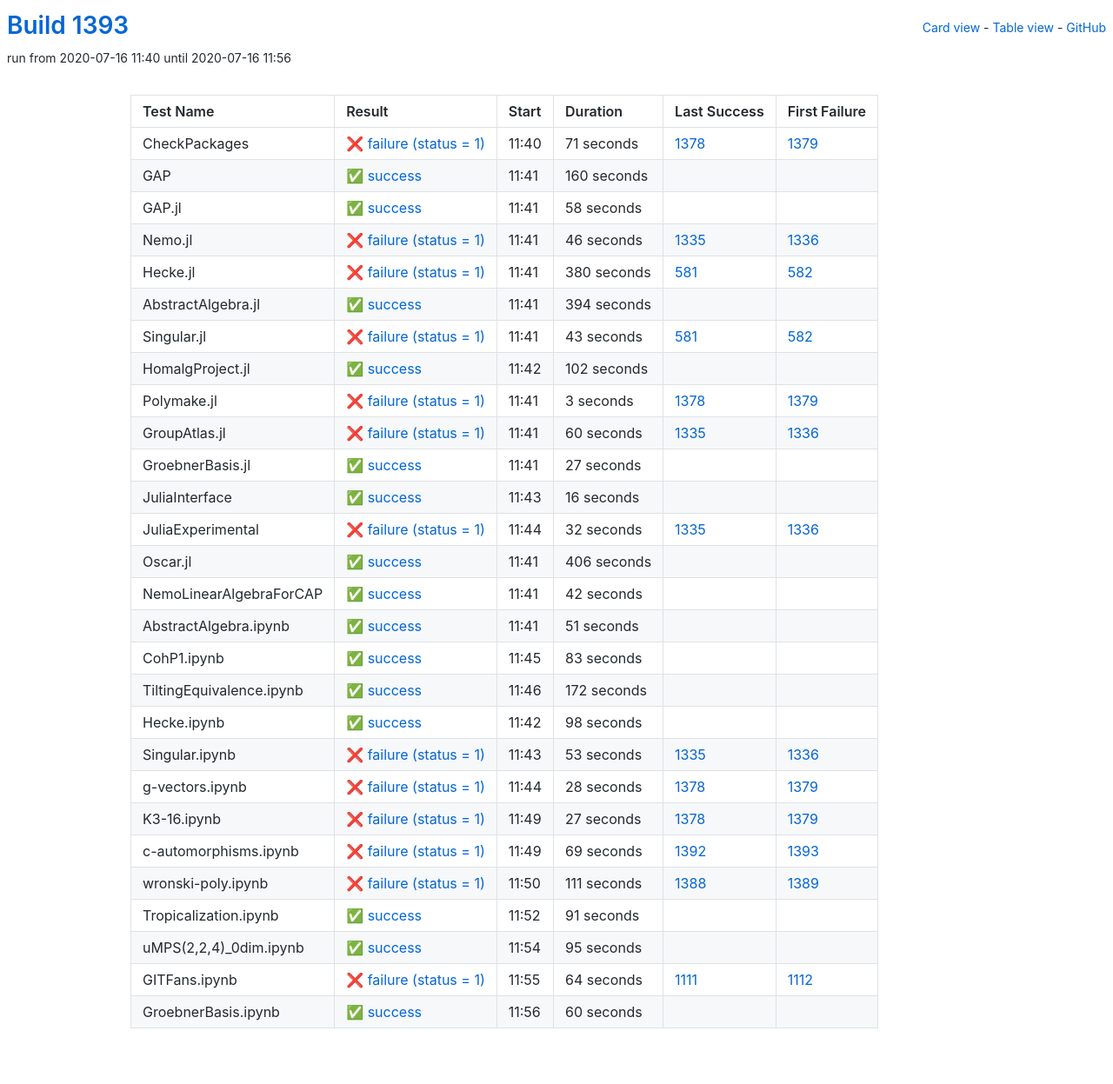
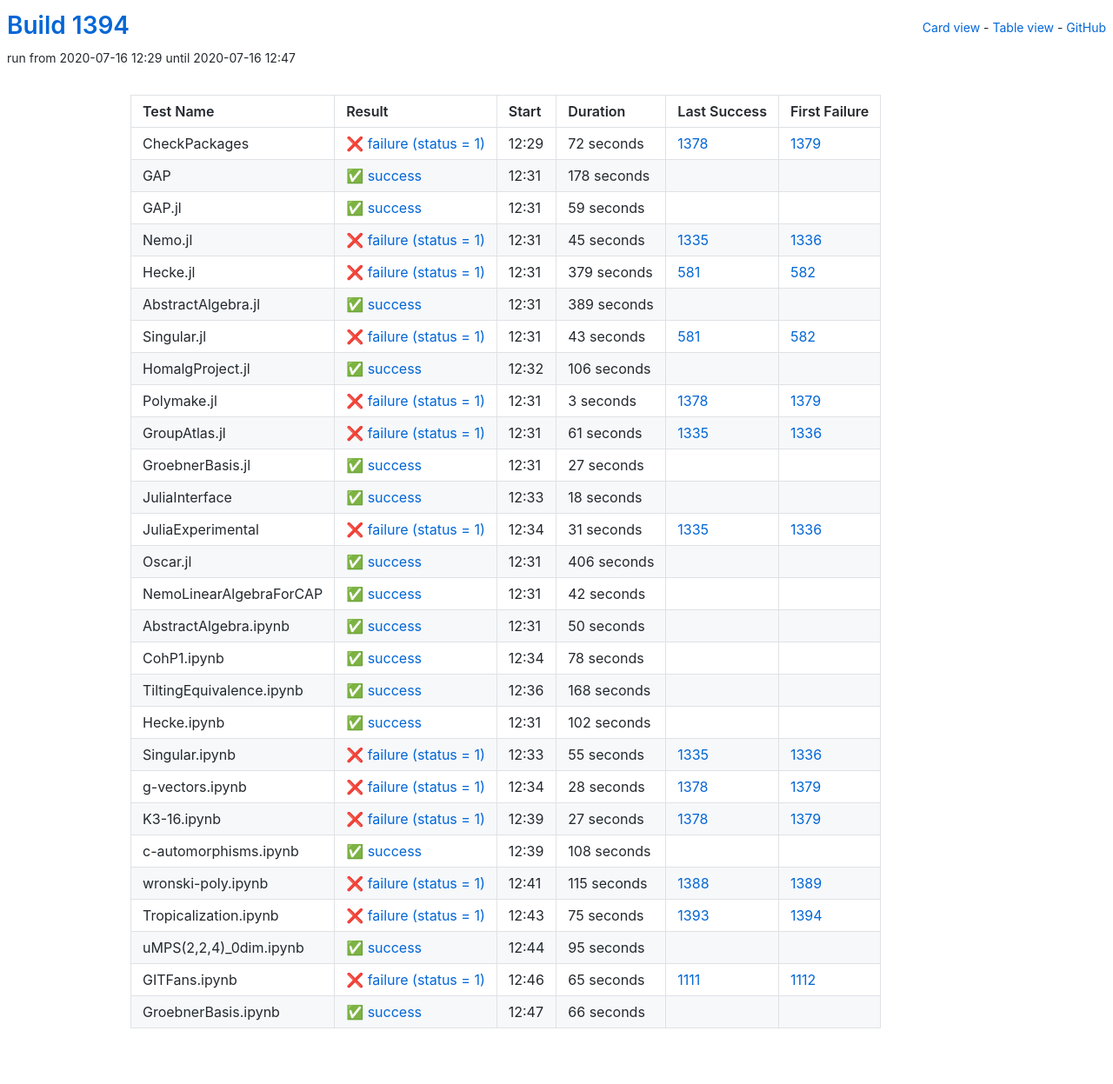
Before and after one commit to oscar-system/oscar-ci-status-1.4, a Jekyll site: the page built from table.html, in a window 1280 px wide. Shown: the whole page at 87% size. Built offline with Jekyll 4.4.1, drawn with Linux system fonts in a browser that asks for light colours.

Commit message:
Build #1394

```diff
--- a/_data/ci.yml
+++ b/_data/ci.yml
@@ -1,6 +1,6 @@
 ---
-build: 1393
-build_url: https://oscarci.mathematik.uni-kl.de/job/oscar-julia-1.4/1393/
+build: 1394
+build_url: https://oscarci.mathematik.uni-kl.de/job/oscar-julia-1.4/1394/
 job: oscar-julia-1.4
 organization: oscar-system
 repo: oscar-ci-status-1.4
@@ -8,80 +8,80 @@ repourl: https://github.com/oscar-system/oscar-ci-status-1.4
 tests:
 - name: CheckPackages
   id: checkpackages
-  log: https://oscarci.mathematik.uni-kl.de/job/oscar-julia-1.4/1393/artifact/logs/build-1393/CheckPackages.log
-  start: 2020-07-16 11:40
+  log: https://oscarci.mathematik.uni-kl.de/job/oscar-julia-1.4/1394/artifact/logs/build-1394/CheckPackages.log
+  start: 2020-07-16 12:29
   success: false
   exitcode: 1
   status: failure
-  duration: 71
+  duration: 72
   last_success: 1378
   last_success_url: https://oscarci.mathematik.uni-kl.de/job/oscar-julia-1.4/1378/
   first_failure: 1379
   first_failure_url: https://oscarci.mathematik.uni-kl.de/job/oscar-julia-1.4/1379/
 - name: GAP
   id: gap
-  log: https://oscarci.mathematik.uni-kl.de/job/oscar-julia-1.4/1393/artifact/logs/build-1393/GAP.log
-  start: 2020-07-16 11:41
+  log: https://oscarci.mathematik.uni-kl.de/job/oscar-julia-1.4/1394/artifact/logs/build-1394/GAP.log
+  start: 2020-07-16 12:31
   success: true
   exitcode: 0
   status: success
-  duration: 160
+  duration: 178
   last_success: false
   last_success_url:
   first_failure: false
   first_failure_url:
 - name: GAP.jl
   id: gap-jl
-  log: https://oscarci.mathematik.uni-kl.de/job/oscar-julia-1.4/1393/artifact/logs/build-1393/GAP.jl.log
-  start: 2020-07-16 11:41
+  log: https://oscarci.mathematik.uni-kl.de/job/oscar-julia-1.4/1394/artifact/logs/build-1394/GAP.jl.log
+  start: 2020-07-16 12:31
   success: true
   exitcode: 0
   status: success
-  duration: 58
+  duration: 59
   last_success: false
   last_success_url:
   first_failure: false
   first_failure_url:
 - name: Nemo.jl
   id: nemo-jl
-  log: https://oscarci.mathematik.uni-kl.de/job/oscar-julia-1.4/1393/artifact/logs/build-1393/Nemo.jl.log
-  start: 2020-07-16 11:41
+  log: https://oscarci.mathematik.uni-kl.de/job/oscar-julia-1.4/1394/artifact/logs/build-1394/Nemo.jl.log
+  start: 2020-07-16 12:31
   success: false
   exitcode: 1
   status: failure
-  duration: 46
+  duration: 45
   last_success: 1335
   last_success_url: https://oscarci.mathematik.uni-kl.de/job/oscar-julia-1.4/1335/
   first_failure: 1336
   first_failure_url: https://oscarci.mathematik.uni-kl.de/job/oscar-julia-1.4/1336/
 - name: Hecke.jl
   id: hecke-jl
-  log: https://oscarci.mathematik.uni-kl.de/job/oscar-julia-1.4/1393/artifact/logs/build-1393/Hecke.jl.log
-  start: 2020-07-16 11:41
+  log: https://oscarci.mathematik.uni-kl.de/job/oscar-julia-1.4/1394/artifact/logs/build-1394/Hecke.jl.log
+  start: 2020-07-16 12:31
   success: false
   exitcode: 1
   status: failure
-  duration: 380
+  duration: 379
   last_success: 581
   last_success_url: https://oscarci.mathematik.uni-kl.de/job/oscar-julia-1.4/581/
   first_failure: 582
   first_failure_url: https://oscarci.mathematik.uni-kl.de/job/oscar-julia-1.4/582/
 - name: AbstractAlgebra.jl
   id: abstractalgebra-jl
-  log: https://oscarci.mathematik.uni-kl.de/job/oscar-julia-1.4/1393/artifact/logs/build-1393/AbstractAlgebra.jl.log
-  start: 2020-07-16 11:41
+  log: https://oscarci.mathematik.uni-kl.de/job/oscar-julia-1.4/1394/artifact/logs/build-1394/AbstractAlgebra.jl.log
+  start: 2020-07-16 12:31
   success: true
   exitcode: 0
   status: success
-  duration: 394
+  duration: 389
   last_success: false
   last_success_url:
   first_failure: false
   first_failure_url:
 - name: Singular.jl
   id: singular-jl
-  log: https://oscarci.mathematik.uni-kl.de/job/oscar-julia-1.4/1393/artifact/logs/build-1393/Singular.jl.log
-  start: 2020-07-16 11:41
+  log: https://oscarci.mathematik.uni-kl.de/job/oscar-julia-1.4/1394/artifact/logs/build-1394/Singular.jl.log
+  start: 2020-07-16 12:31
   success: false
   exitcode: 1
   status: failure
@@ -92,20 +92,20 @@ tests:
   first_failure_url: https://oscarci.mathematik.uni-kl.de/job/oscar-julia-1.4/582/
 - name: HomalgProject.jl
   id: homalgproject-jl
-  log: https://oscarci.mathematik.uni-kl.de/job/oscar-julia-1.4/1393/artifact/logs/build-1393/HomalgProject.jl.log
-  start: 2020-07-16 11:42
+  log: https://oscarci.mathematik.uni-kl.de/job/oscar-julia-1.4/1394/artifact/logs/build-1394/HomalgProject.jl.log
+  start: 2020-07-16 12:32
   success: true
   exitcode: 0
   status: success
-  duration: 102
+  duration: 106
   last_success: false
   last_success_url:
   first_failure: false
   first_failure_url:
 - name: Polymake.jl
   id: polymake-jl
-  log: https://oscarci.mathematik.uni-kl.de/job/oscar-julia-1.4/1393/artifact/logs/build-1393/Polymake.jl.log
-  start: 2020-07-16 11:41
+  log: https://oscarci.mathematik.uni-kl.de/job/oscar-julia-1.4/1394/artifact/logs/build-1394/Polymake.jl.log
+  start: 2020-07-16 12:31
   success: false
   exitcode: 1
   status: failure
@@ -116,20 +116,20 @@ tests:
   first_failure_url: https://oscarci.mathematik.uni-kl.de/job/oscar-julia-1.4/1379/
 - name: GroupAtlas.jl
   id: groupatlas-jl
-  log: https://oscarci.mathematik.uni-kl.de/job/oscar-julia-1.4/1393/artifact/logs/build-1393/GroupAtlas.jl.log
-  start: 2020-07-16 11:41
+  log: https://oscarci.mathematik.uni-kl.de/job/oscar-julia-1.4/1394/artifact/logs/build-1394/GroupAtlas.jl.log
+  start: 2020-07-16 12:31
   success: false
   exitcode: 1
   status: failure
-  duration: 60
+  duration: 61
   last_success: 1335
   last_success_url: https://oscarci.mathematik.uni-kl.de/job/oscar-julia-1.4/1335/
   first_failure: 1336
   first_failure_url: https://oscarci.mathematik.uni-kl.de/job/oscar-julia-1.4/1336/
 - name: GroebnerBasis.jl
   id: groebnerbasis-jl
-  log: https://oscarci.mathematik.uni-kl.de/job/oscar-julia-1.4/1393/artifact/logs/build-1393/GroebnerBasis.jl.log
-  start: 2020-07-16 11:41
+  log: https://oscarci.mathematik.uni-kl.de/job/oscar-julia-1.4/1394/artifact/logs/build-1394/GroebnerBasis.jl.log
+  start: 2020-07-16 12:31
   success: true
   exitcode: 0
   status: success
@@ -140,32 +140,32 @@ tests:
   first_failure_url:
 - name: JuliaInterface
   id: juliainterface
-  log: https://oscarci.mathematik.uni-kl.de/job/oscar-julia-1.4/1393/artifact/logs/build-1393/JuliaInterface.log
-  start: 2020-07-16 11:43
+  log: https://oscarci.mathematik.uni-kl.de/job/oscar-julia-1.4/1394/artifact/logs/build-1394/JuliaInterface.log
+  start: 2020-07-16 12:33
   success: true
   exitcode: 0
   status: success
-  duration: 16
+  duration: 18
   last_success: false
   last_success_url:
   first_failure: false
   first_failure_url:
 - name: JuliaExperimental
   id: juliaexperimental
-  log: https://oscarci.mathematik.uni-kl.de/job/oscar-julia-1.4/1393/artifact/logs/build-1393/JuliaExperimental.log
-  start: 2020-07-16 11:44
+  log: https://oscarci.mathematik.uni-kl.de/job/oscar-julia-1.4/1394/artifact/logs/build-1394/JuliaExperimental.log
+  start: 2020-07-16 12:34
   success: false
   exitcode: 1
   status: failure
-  duration: 32
+  duration: 31
   last_success: 1335
   last_success_url: https://oscarci.mathematik.uni-kl.de/job/oscar-julia-1.4/1335/
   first_failure: 1336
   first_failure_url: https://oscarci.mathematik.uni-kl.de/job/oscar-julia-1.4/1336/
 - name: Oscar.jl
   id: oscar-jl
-  log: https://oscarci.mathematik.uni-kl.de/job/oscar-julia-1.4/1393/artifact/logs/build-1393/Oscar.jl.log
-  start: 2020-07-16 11:41
+  log: https://oscarci.mathematik.uni-kl.de/job/oscar-julia-1.4/1394/artifact/logs/build-1394/Oscar.jl.log
+  start: 2020-07-16 12:31
   success: true
   exitcode: 0
   status: success
@@ -176,8 +176,8 @@ tests:
   first_failure_url:
 - name: NemoLinearAlgebraForCAP
   id: nemolinearalgebraforcap
-  log: https://oscarci.mathematik.uni-kl.de/job/oscar-julia-1.4/1393/artifact/logs/build-1393/NemoLinearAlgebraForCAP.log
-  start: 2020-07-16 11:41
+  log: https://oscarci.mathematik.uni-kl.de/job/oscar-julia-1.4/1394/artifact/logs/build-1394/NemoLinearAlgebraForCAP.log
+  start: 2020-07-16 12:31
   success: true
   exitcode: 0
   status: success
@@ -188,68 +188,68 @@ tests:
   first_failure_url:
 - name: AbstractAlgebra.ipynb
   id: abstractalgebra-ipynb
-  log: https://oscarci.mathematik.uni-kl.de/job/oscar-julia-1.4/1393/artifact/logs/build-1393/AbstractAlgebra.ipynb.log
-  start: 2020-07-16 11:41
+  log: https://oscarci.mathematik.uni-kl.de/job/oscar-julia-1.4/1394/artifact/logs/build-1394/AbstractAlgebra.ipynb.log
+  start: 2020-07-16 12:31
   success: true
   exitcode: 0
   status: success
-  duration: 51
+  duration: 50
   last_success: false
   last_success_url:
   first_failure: false
   first_failure_url:
 - name: CohP1.ipynb
   id: cohp1-ipynb
-  log: https://oscarci.mathematik.uni-kl.de/job/oscar-julia-1.4/1393/artifact/logs/build-1393/CohP1.ipynb.log
-  start: 2020-07-16 11:45
+  log: https://oscarci.mathematik.uni-kl.de/job/oscar-julia-1.4/1394/artifact/logs/build-1394/CohP1.ipynb.log
+  start: 2020-07-16 12:34
   success: true
   exitcode: 0
   status: success
-  duration: 83
+  duration: 78
   last_success: false
   last_success_url:
   first_failure: false
   first_failure_url:
 - name: TiltingEquivalence.ipynb
   id: tiltingequivalence-ipynb
-  log: https://oscarci.mathematik.uni-kl.de/job/oscar-julia-1.4/1393/artifact/logs/build-1393/TiltingEquivalence.ipynb.log
-  start: 2020-07-16 11:46
+  log: https://oscarci.mathematik.uni-kl.de/job/oscar-julia-1.4/1394/artifact/logs/build-1394/TiltingEquivalence.ipynb.log
+  start: 2020-07-16 12:36
   success: true
   exitcode: 0
   status: success
-  duration: 172
+  duration: 168
   last_success: false
   last_success_url:
   first_failure: false
   first_failure_url:
 - name: Hecke.ipynb
   id: hecke-ipynb
-  log: https://oscarci.mathematik.uni-kl.de/job/oscar-julia-1.4/1393/artifact/logs/build-1393/Hecke.ipynb.log
-  start: 2020-07-16 11:42
+  log: https://oscarci.mathematik.uni-kl.de/job/oscar-julia-1.4/1394/artifact/logs/build-1394/Hecke.ipynb.log
+  start: 2020-07-16 12:31
   success: true
   exitcode: 0
   status: success
-  duration: 98
+  duration: 102
   last_success: false
   last_success_url:
   first_failure: false
   first_failure_url:
 - name: Singular.ipynb
   id: singular-ipynb
-  log: https://oscarci.mathematik.uni-kl.de/job/oscar-julia-1.4/1393/artifact/logs/build-1393/Singular.ipynb.log
-  start: 2020-07-16 11:43
+  log: https://oscarci.mathematik.uni-kl.de/job/oscar-julia-1.4/1394/artifact/logs/build-1394/Singular.ipynb.log
+  start: 2020-07-16 12:33
   success: false
   exitcode: 1
   status: failure
-  duration: 53
+  duration: 55
   last_success: 1335
   last_success_url: https://oscarci.mathematik.uni-kl.de/job/oscar-julia-1.4/1335/
   first_failure: 1336
   first_failure_url: https://oscarci.mathematik.uni-kl.de/job/oscar-julia-1.4/1336/
 - name: g-vectors.ipynb
   id: g-vectors-ipynb
-  log: https://oscarci.mathematik.uni-kl.de/job/oscar-julia-1.4/1393/artifact/logs/build-1393/g-vectors.ipynb.log
-  start: 2020-07-16 11:44
+  log: https://oscarci.mathematik.uni-kl.de/job/oscar-julia-1.4/1394/artifact/logs/build-1394/g-vectors.ipynb.log
+  start: 2020-07-16 12:34
   success: false
   exitcode: 1
   status: failure
@@ -260,8 +260,8 @@ tests:
   first_failure_url: https://oscarci.mathematik.uni-kl.de/job/oscar-julia-1.4/1379/
 - name: K3-16.ipynb
   id: k3-16-ipynb
-  log: https://oscarci.mathematik.uni-kl.de/job/oscar-julia-1.4/1393/artifact/logs/build-1393/K3-16.ipynb.log
-  start: 2020-07-16 11:49
+  log: https://oscarci.mathematik.uni-kl.de/job/oscar-julia-1.4/1394/artifact/logs/build-1394/K3-16.ipynb.log
+  start: 2020-07-16 12:39
   success: false
   exitcode: 1
   status: failure
@@ -272,44 +272,44 @@ tests:
   first_failure_url: https://oscarci.mathematik.uni-kl.de/job/oscar-julia-1.4/1379/
 - name: c-automorphisms.ipynb
   id: c-automorphisms-ipynb
-  log: https://oscarci.mathematik.uni-kl.de/job/oscar-julia-1.4/1393/artifact/logs/build-1393/c-automorphisms.ipynb.log
-  start: 2020-07-16 11:49
+  log: https://oscarci.mathematik.uni-kl.de/job/oscar-julia-1.4/1394/artifact/logs/build-1394/c-automorphisms.ipynb.log
+  start: 2020-07-16 12:39
+  success: true
+  exitcode: 0
+  status: success
+  duration: 108
+  last_success: false
+  last_success_url:
+  first_failure: false
+  first_failure_url:
+- name: wronski-poly.ipynb
+  id: wronski-poly-ipynb
+  log: https://oscarci.mathematik.uni-kl.de/job/oscar-julia-1.4/1394/artifact/logs/build-1394/wronski-poly.ipynb.log
+  start: 2020-07-16 12:41
   success: false
   exitcode: 1
   status: failure
-  duration: 69
-  last_success: 1392
-  last_success_url: https://oscarci.mathematik.uni-kl.de/job/oscar-julia-1.4/1392/
-  first_failure: 1393
-  first_failure_url: https://oscarci.mathematik.uni-kl.de/job/oscar-julia-1.4/1393/
-- name: wronski-poly.ipynb
-  id: wronski-poly-ipynb
-  log: https://oscarci.mathematik.uni-kl.de/job/oscar-julia-1.4/1393/artifact/logs/build-1393/wronski-poly.ipynb.log
-  start: 2020-07-16 11:50
-  success: false
-  exitcode: 1
-  status: failure
-  duration: 111
+  duration: 115
   last_success: 1388
   last_success_url: https://oscarci.mathematik.uni-kl.de/job/oscar-julia-1.4/1388/
   first_failure: 1389
   first_failure_url: https://oscarci.mathematik.uni-kl.de/job/oscar-julia-1.4/1389/
 - name: Tropicalization.ipynb
   id: tropicalization-ipynb
-  log: https://oscarci.mathematik.uni-kl.de/job/oscar-julia-1.4/1393/artifact/logs/build-1393/Tropicalization.ipynb.log
-  start: 2020-07-16 11:52
-  success: true
-  exitcode: 0
-  status: success
-  duration: 91
-  last_success: false
-  last_success_url:
-  first_failure: false
-  first_failure_url:
+  log: https://oscarci.mathematik.uni-kl.de/job/oscar-julia-1.4/1394/artifact/logs/build-1394/Tropicalization.ipynb.log
+  start: 2020-07-16 12:43
+  success: false
+  exitcode: 1
+  status: failure
+  duration: 75
+  last_success: 1393
+  last_success_url: https://oscarci.mathematik.uni-kl.de/job/oscar-julia-1.4/1393/
+  first_failure: 1394
+  first_failure_url: https://oscarci.mathematik.uni-kl.de/job/oscar-julia-1.4/1394/
 - name: uMPS(2,2,4)_0dim.ipynb
   id: umps-2-2-4-0dim-ipynb
-  log: https://oscarci.mathematik.uni-kl.de/job/oscar-julia-1.4/1393/artifact/logs/build-1393/uMPS-2-2-4-_0dim.ipynb.log
-  start: 2020-07-16 11:54
+  log: https://oscarci.mathematik.uni-kl.de/job/oscar-julia-1.4/1394/artifact/logs/build-1394/uMPS-2-2-4-_0dim.ipynb.log
+  start: 2020-07-16 12:44
   success: true
   exitcode: 0
   status: success
@@ -320,24 +320,24 @@ tests:
   first_failure_url:
 - name: GITFans.ipynb
   id: gitfans-ipynb
-  log: https://oscarci.mathematik.uni-kl.de/job/oscar-julia-1.4/1393/artifact/logs/build-1393/GITFans.ipynb.log
-  start: 2020-07-16 11:55
+  log: https://oscarci.mathematik.uni-kl.de/job/oscar-julia-1.4/1394/artifact/logs/build-1394/GITFans.ipynb.log
+  start: 2020-07-16 12:46
   success: false
   exitcode: 1
   status: failure
-  duration: 64
+  duration: 65
   last_success: 1111
   last_success_url: https://oscarci.mathematik.uni-kl.de/job/oscar-julia-1.4/1111/
   first_failure: 1112
   first_failure_url: https://oscarci.mathematik.uni-kl.de/job/oscar-julia-1.4/1112/
 - name: GroebnerBasis.ipynb
   id: groebnerbasis-ipynb
-  log: https://oscarci.mathematik.uni-kl.de/job/oscar-julia-1.4/1393/artifact/logs/build-1393/GroebnerBasis.ipynb.log
-  start: 2020-07-16 11:56
+  log: https://oscarci.mathematik.uni-kl.de/job/oscar-julia-1.4/1394/artifact/logs/build-1394/GroebnerBasis.ipynb.log
+  start: 2020-07-16 12:47
   success: true
   exitcode: 0
   status: success
-  duration: 60
+  duration: 66
   last_success: false
   last_success_url:
   first_failure: false
```
Also changed, not shown: README.md.
